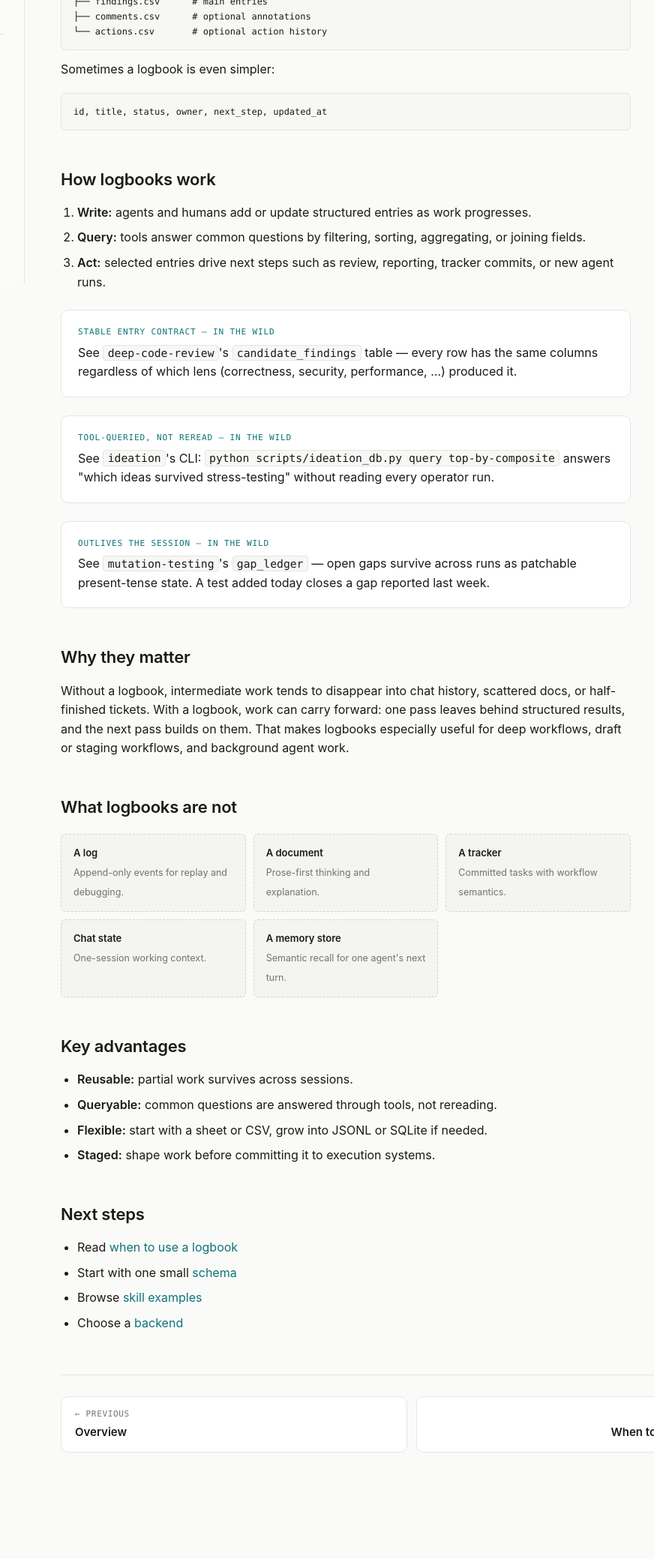
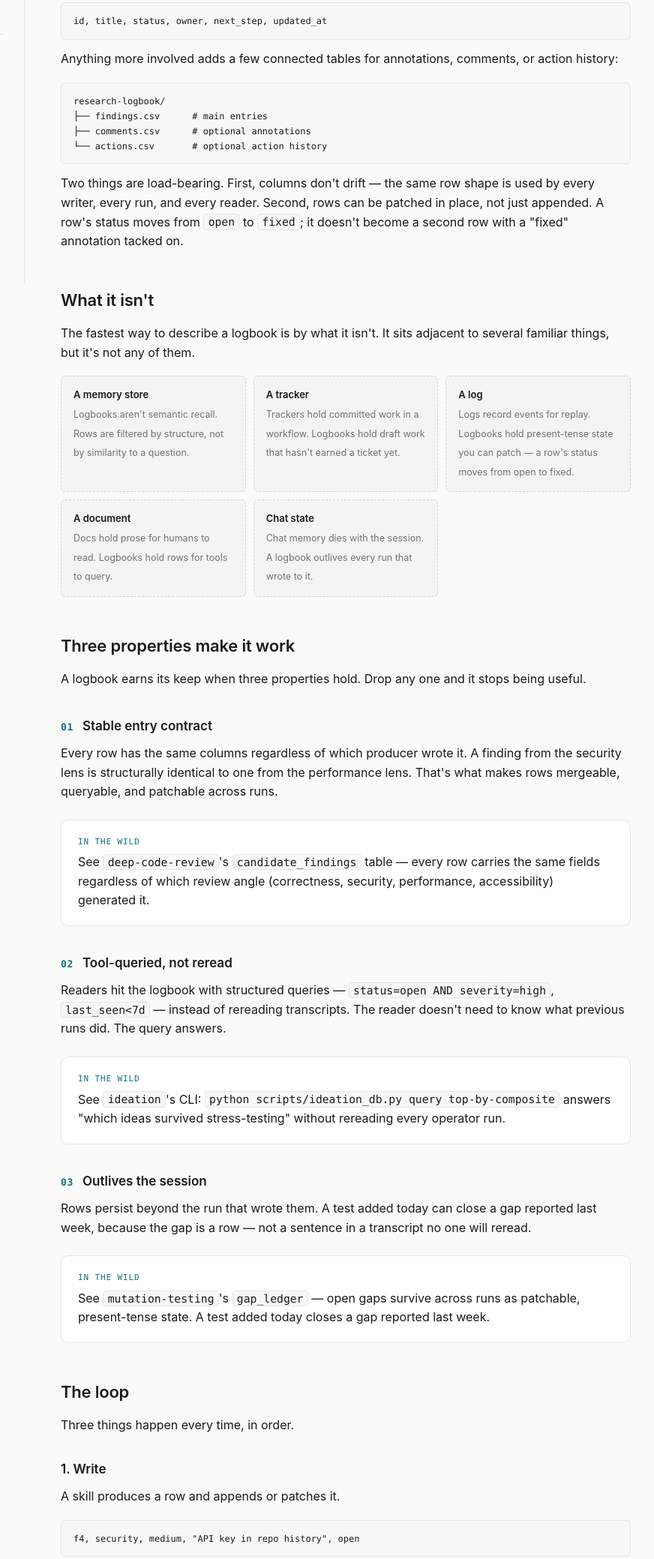
Before and after one commit to agentlogbooks/agentlogbooks, a plain HTML site: page what-are-logbooks.html in a window 1280 px wide. Shown: the part 422-2501 px from the top of the page at 75% size, without its empty margins (215-1087 px from the left). Before the commit the page ends 2439 px from the top, so only its background shows below. Drawn offline with Linux system fonts and the light colour scheme.

Commit message:
rewrite(what-are-logbooks): restructure into shape / what it isn't / three properties / loop
- Tightens the lead to a single direct definition.
- Moves 'what it isn't' up — most readers want the boundary first.
- Three numbered properties (stable contract / tool-queried / outlives session) each with an 'in the wild' callout pointing at a real skill.
- New 'The loop' section walks Write → Query → Act with concrete row + query examples.
- Replaces flat 'Next steps' bullets with a 4-card 'Where to go next' grid.

```diff
--- a/what-are-logbooks.html
+++ b/what-are-logbooks.html
@@ -70,73 +70,117 @@
       <h1 style="font-size: clamp(30px, 3.8vw, 40px); letter-spacing: -0.02em; margin: 0 0 16px; line-height: 1.1;">What are logbooks?</h1>
 
       <p class="lead">
-        Logbooks are a lightweight pattern for keeping unfinished work usable across agents, tools, and sessions.
+        A logbook is a small structured table a skill writes to during a run and reads from at the start of the next. One table, or a few connected ones — same columns every time, so anything that wrote to it can read from it.
       </p>
 
-      <p>
-        At its core, a logbook is one table — or a small set of connected tables — with a stable entry contract. Entries can be appended, patched, and annotated as work evolves. Agents and humans query the structure through tools instead of rereading everything in context.
-      </p>
+      <h2>The shape</h2>
+
+      <p>The simplest logbook is a single table:</p>
+
+<pre><code>id, title, status, owner, next_step, updated_at</code></pre>
+
+      <p>Anything more involved adds a few connected tables for annotations, comments, or action history:</p>
 
 <pre><code>research-logbook/
 ├── findings.csv      # main entries
 ├── comments.csv      # optional annotations
 └── actions.csv       # optional action history</code></pre>
 
-      <p>Sometimes a logbook is even simpler:</p>
+      <p>
+        Two things are load-bearing. First, columns don't drift — the same row shape is used by every writer, every run, and every reader. Second, rows can be patched in place, not just appended. A row's status moves from <code>open</code> to <code>fixed</code>; it doesn't become a second row with a "fixed" annotation tacked on.
+      </p>
 
-<pre><code>id, title, status, owner, next_step, updated_at</code></pre>
+      <h2>What it isn't</h2>
 
-      <h2>How logbooks work</h2>
-      <ol>
-        <li><strong>Write:</strong> agents and humans add or update structured entries as work progresses.</li>
-        <li><strong>Query:</strong> tools answer common questions by filtering, sorting, aggregating, or joining fields.</li>
-        <li><strong>Act:</strong> selected entries drive next steps such as review, reporting, tracker commits, or new agent runs.</li>
-      </ol>
+      <p>
+        The fastest way to describe a logbook is by what it isn't. It sits adjacent to several familiar things, but it's not any of them.
+      </p>
 
-      <div class="callout">
-        <div class="callout-title">Stable entry contract — in the wild</div>
-        <p>See <a href="/skills/deep-code-review.html"><code>deep-code-review</code></a>'s <code>candidate_findings</code> table — every row has the same columns regardless of which lens (correctness, security, performance, …) produced it.</p>
+      <div class="notthis">
+        <div class="notthis-card"><strong>A memory store</strong><span>Logbooks aren't semantic recall. Rows are filtered by structure, not by similarity to a question.</span></div>
+        <div class="notthis-card"><strong>A tracker</strong><span>Trackers hold committed work in a workflow. Logbooks hold draft work that hasn't earned a ticket yet.</span></div>
+        <div class="notthis-card"><strong>A log</strong><span>Logs record events for replay. Logbooks hold present-tense state you can patch — a row's status moves from open to fixed.</span></div>
+        <div class="notthis-card"><strong>A document</strong><span>Docs hold prose for humans to read. Logbooks hold rows for tools to query.</span></div>
+        <div class="notthis-card"><strong>Chat state</strong><span>Chat memory dies with the session. A logbook outlives every run that wrote to it.</span></div>
       </div>
 
+      <h2>Three properties make it work</h2>
+
+      <p>A logbook earns its keep when three properties hold. Drop any one and it stops being useful.</p>
+
+      <h3 style="display: flex; align-items: baseline; gap: 12px; margin-top: 36px;">
+        <span style="font-family: var(--mono); font-size: 13px; color: var(--accent); font-weight: 600; letter-spacing: 0.05em;">01</span>
+        Stable entry contract
+      </h3>
+      <p>
+        Every row has the same columns regardless of which producer wrote it. A finding from the security lens is structurally identical to one from the performance lens. That's what makes rows mergeable, queryable, and patchable across runs.
+      </p>
       <div class="callout">
-        <div class="callout-title">Tool-queried, not reread — in the wild</div>
-        <p>See <a href="/skills/ideation.html"><code>ideation</code></a>'s CLI: <code>python scripts/ideation_db.py query top-by-composite</code> answers "which ideas survived stress-testing" without reading every operator run.</p>
+        <div class="callout-title">In the wild</div>
+        <p>See <a href="/skills/deep-code-review.html"><code>deep-code-review</code></a>'s <code>candidate_findings</code> table — every row carries the same fields regardless of which review angle (correctness, security, performance, accessibility) generated it.</p>
       </div>
 
+      <h3 style="display: flex; align-items: baseline; gap: 12px; margin-top: 36px;">
+        <span style="font-family: var(--mono); font-size: 13px; color: var(--accent); font-weight: 600; letter-spacing: 0.05em;">02</span>
+        Tool-queried, not reread
+      </h3>
+      <p>
+        Readers hit the logbook with structured queries — <code>status=open AND severity=high</code>, <code>last_seen&lt;7d</code> — instead of rereading transcripts. The reader doesn't need to know what previous runs did. The query answers.
+      </p>
       <div class="callout">
-        <div class="callout-title">Outlives the session — in the wild</div>
-        <p>See <a href="/skills/mutation-testing.html"><code>mutation-testing</code></a>'s <code>gap_ledger</code> — open gaps survive across runs as patchable present-tense state. A test added today closes a gap reported last week.</p>
+        <div class="callout-title">In the wild</div>
+        <p>See <a href="/skills/ideation.html"><code>ideation</code></a>'s CLI: <code>python scripts/ideation_db.py query top-by-composite</code> answers "which ideas survived stress-testing" without rereading every operator run.</p>
       </div>
 
-      <h2>Why they matter</h2>
+      <h3 style="display: flex; align-items: baseline; gap: 12px; margin-top: 36px;">
+        <span style="font-family: var(--mono); font-size: 13px; color: var(--accent); font-weight: 600; letter-spacing: 0.05em;">03</span>
+        Outlives the session
+      </h3>
       <p>
-        Without a logbook, intermediate work tends to disappear into chat history, scattered docs, or half-finished tickets. With a logbook, work can carry forward: one pass leaves behind structured results, and the next pass builds on them. That makes logbooks especially useful for deep workflows, draft or staging workflows, and background agent work.
+        Rows persist beyond the run that wrote them. A test added today can close a gap reported last week, because the gap is a row — not a sentence in a transcript no one will reread.
       </p>
-
-      <h2>What logbooks are not</h2>
-      <div class="notthis">
-        <div class="notthis-card"><strong>A log</strong><span>Append-only events for replay and debugging.</span></div>
-        <div class="notthis-card"><strong>A document</strong><span>Prose-first thinking and explanation.</span></div>
-        <div class="notthis-card"><strong>A tracker</strong><span>Committed tasks with workflow semantics.</span></div>
-        <div class="notthis-card"><strong>Chat state</strong><span>One-session working context.</span></div>
-        <div class="notthis-card"><strong>A memory store</strong><span>Semantic recall for one agent's next turn.</span></div>
+      <div class="callout">
+        <div class="callout-title">In the wild</div>
+        <p>See <a href="/skills/mutation-testing.html"><code>mutation-testing</code></a>'s <code>gap_ledger</code> — open gaps survive across runs as patchable, present-tense state. A test added today closes a gap reported last week.</p>
       </div>
 
-      <h2>Key advantages</h2>
-      <ul>
-        <li><strong>Reusable:</strong> partial work survives across sessions.</li>
-        <li><strong>Queryable:</strong> common questions are answered through tools, not rereading.</li>
-        <li><strong>Flexible:</strong> start with a sheet or CSV, grow into JSONL or SQLite if needed.</li>
-        <li><strong>Staged:</strong> shape work before committing it to execution systems.</li>
-      </ul>
+      <h2>The loop</h2>
 
-      <h2>Next steps</h2>
-      <ul>
-        <li>Read <a href="when-to-use.html">when to use a logbook</a></li>
-        <li>Start with one small <a href="storage-formats.html">schema</a></li>
-        <li>Browse <a href="/skills/deep-code-review.html">skill examples</a></li>
-        <li>Choose a <a href="storage-formats.html">backend</a></li>
-      </ul>
+      <p>Three things happen every time, in order.</p>
+
+      <h3>1. Write</h3>
+      <p>A skill produces a row and appends or patches it.</p>
+<pre><code>f4, security, medium, "API key in repo history", open</code></pre>
+
+      <h3>2. Query</h3>
+      <p>A reader — the same skill, another skill, or a human — asks the logbook a structured question.</p>
+<pre><code>findings WHERE status=open AND severity IN (high, medium)</code></pre>
+
+      <h3>3. Act</h3>
+      <p>The result drives a downstream action: a reviewer reads the filtered list, tickets get created, or the next run picks up where this one left off.</p>
+
+      <p>That loop is how partial work compounds, instead of dissolving with the session.</p>
+
+      <h2>Where to go next</h2>
+
+      <div class="card-grid" style="margin-top: 16px;">
+        <a class="card" href="/when-to-use.html">
+          <h3>When should I use one?</h3>
+          <p>A four-part test for whether your work needs a logbook or just a doc.</p>
+        </a>
+        <a class="card" href="/storage-formats.html">
+          <h3>Storage formats</h3>
+          <p>CSV, JSONL, SQLite, or a purpose-built tool — pick what fits the read pattern.</p>
+        </a>
+        <a class="card" href="/skills/deep-code-review.html">
+          <h3>Skill examples</h3>
+          <p>Four published skills that exercise logbook principles end-to-end.</p>
+        </a>
+        <a class="card" href="/skills/logbook-creator.html">
+          <h3>Build your own</h3>
+          <p>The <code>logbook-creator</code> meta-skill walks through scope, schema, and storage.</p>
+        </a>
+      </div>
     </div>
 
     <div class="page-nav">
```
